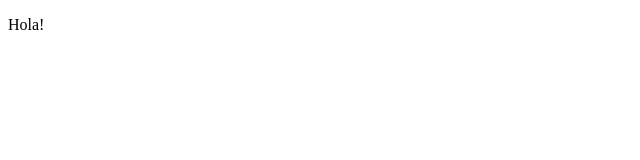
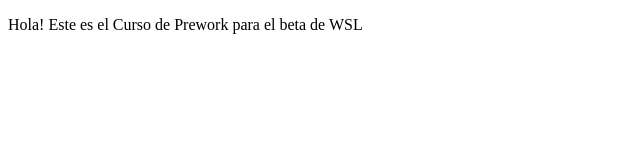
Before and after one commit to luis123doria/proyectoCursoPrework, a plain HTML site: page index.html in a window 1280 px wide. Shown: the whole page, without its empty margins (0-640 px from the left). Drawn offline with Linux system fonts and the light colour scheme.

Commit message:
Cambios agregados en index.html

```diff
--- a/index.html
+++ b/index.html
@@ -8,7 +8,7 @@
 </head>
 <body>
 
-    <p>Hola!</p>
+    <p>Hola! Este es el Curso de Prework para el beta de WSL </p>
 
 </body>
 </html>
```
